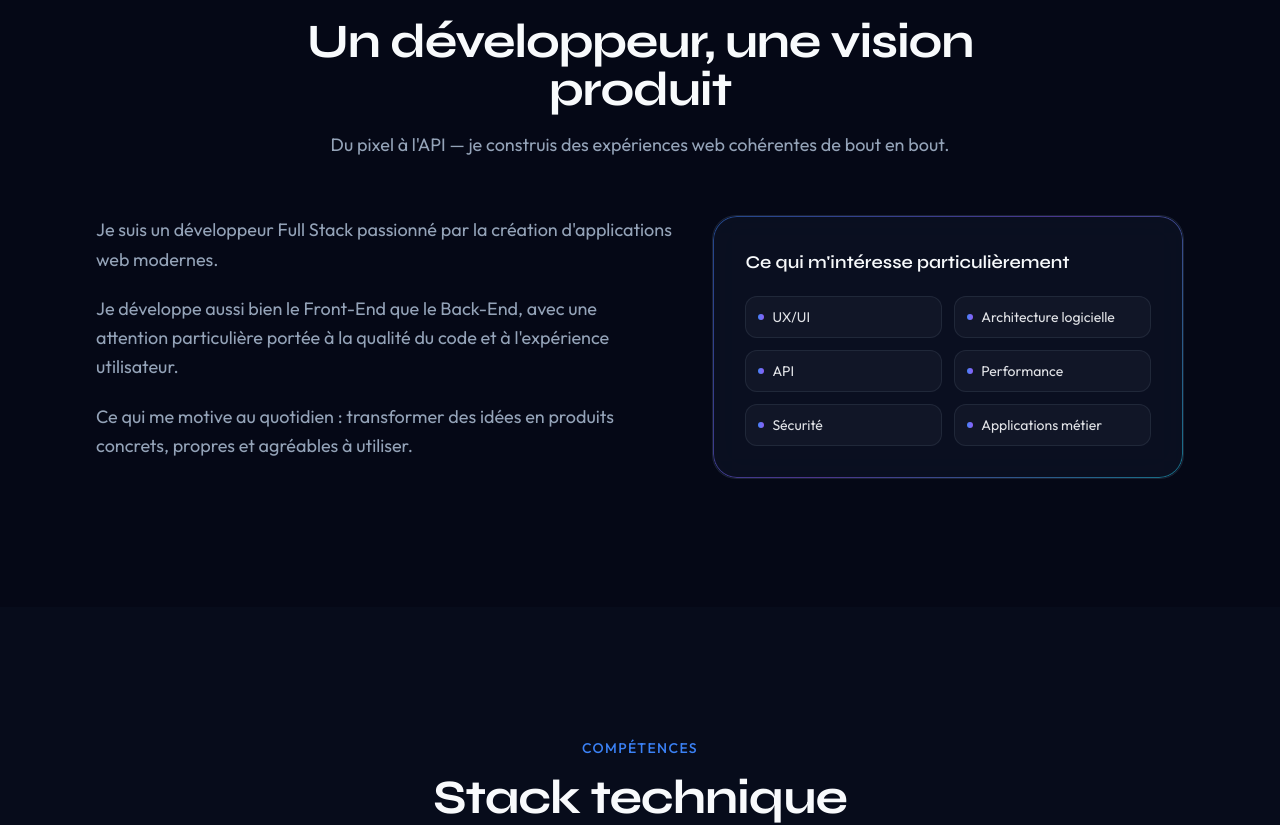
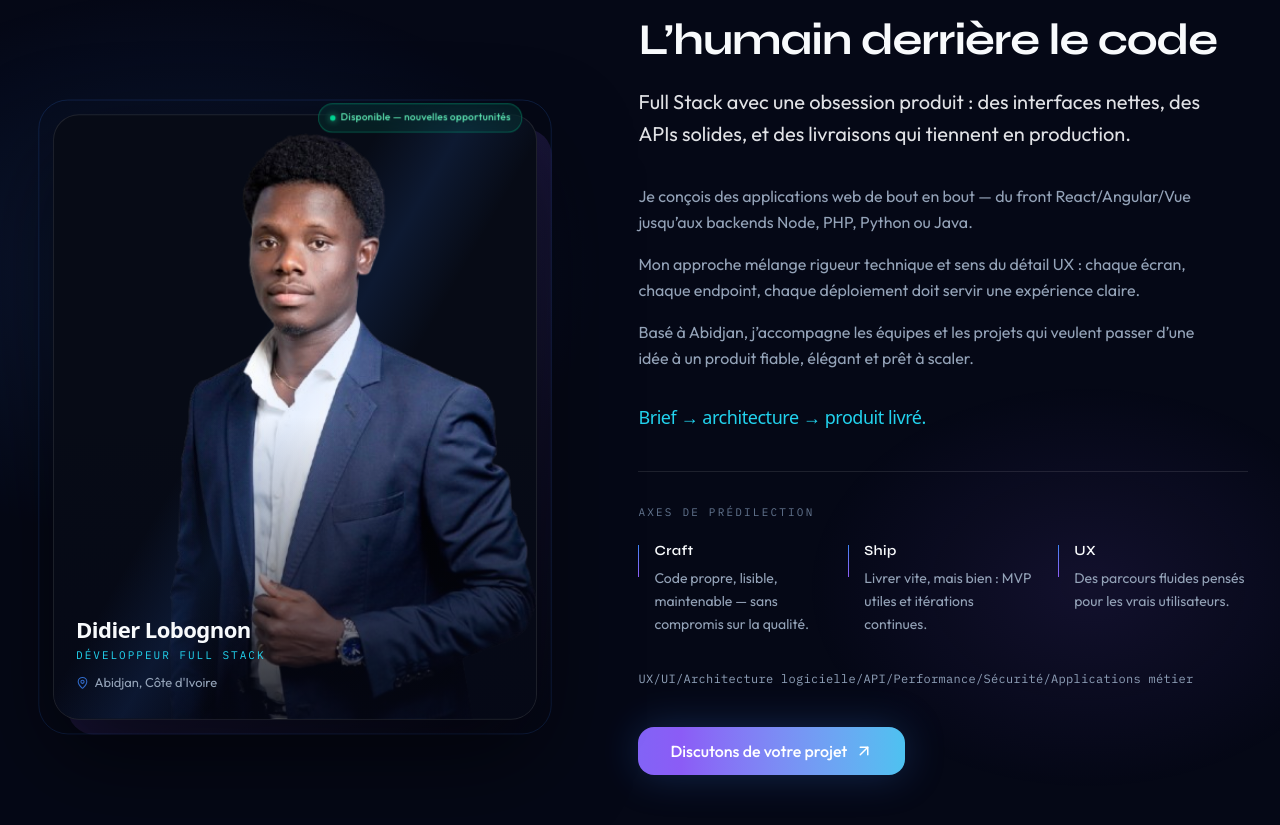
Before and after one commit to didier-lobognon/MonPortfolio, a React (Vite) app: page / in a window 1280 px wide. Shown: the part 949-1774 px from the top of the page. Built offline with nearby package versions, Linux system fonts and the light colour scheme; a web font is replaced by a local one.

Commit message:
UPDATE : mise a jour du design du bloc droit de hero design terminal

```diff
--- a/src/components/sections/About.tsx
+++ b/src/components/sections/About.tsx
@@ -1,61 +1,206 @@
-import { motion } from 'framer-motion'
+import { motion, useScroll, useTransform } from 'framer-motion'
+import { useRef } from 'react'
+import { ArrowUpRight, MapPin } from 'lucide-react'
 import { personalInfo } from '@/data/personal'
-import { SectionHeading } from '@/components/shared/SectionHeading'
-import { fadeInUp, staggerContainer, viewportOnce } from '@/lib/animations'
+import portrait from '@/assets/ld-didier.png'
+import { fadeInUp, slideInLeft, slideInRight, staggerContainer, viewportOnce } from '@/lib/animations'
 import { useLanguage } from '@/i18n/LanguageProvider'
+import { scrollToSection } from '@/lib/utils'
+import { Button } from '@/components/ui/button'
 
 export function About() {
   const { t } = useLanguage()
+  const sectionRef = useRef<HTMLElement>(null)
+  const { scrollYProgress } = useScroll({
+    target: sectionRef,
+    offset: ['start end', 'end start'],
+  })
+  const photoScale = useTransform(scrollYProgress, [0.1, 0.45], [0.92, 1])
+  const photoY = useTransform(scrollYProgress, [0.1, 0.5], [40, 0])
+  const contentOpacity = useTransform(scrollYProgress, [0.15, 0.4], [0.55, 1])
+
+  const interestsLine = personalInfo.interests.join('/')
 
   return (
-    <section id="about" className="relative py-24 sm:py-32">
-      <div className="mx-auto max-w-6xl px-5 sm:px-8">
-        <SectionHeading
-          eyebrow={t.about.eyebrow}
-          title={t.about.title}
-          description={t.about.description}
+    <section
+      id="about"
+      ref={sectionRef}
+      className="relative overflow-x-hidden py-24 sm:py-32"
+    >
+      <div
+        className="pointer-events-none absolute inset-0"
+        aria-hidden
+        style={{
+          background:
+            'radial-gradient(ellipse 55% 45% at 15% 40%, rgba(59,130,246,0.14), transparent 60%), radial-gradient(ellipse 40% 35% at 85% 70%, rgba(139,92,246,0.1), transparent 55%)',
+        }}
       />
 
-        <div className="grid gap-10 lg:grid-cols-[1.1fr_0.9fr] items-start">
+      <div className="relative mx-auto max-w-7xl px-5 sm:px-8">
+        <div className="grid items-center gap-14 lg:grid-cols-[minmax(0,0.95fr)_minmax(0,1.1fr)] lg:gap-16 xl:gap-20">
+          {/* Portrait + zoom au scroll */}
+          <motion.div
+            style={{ scale: photoScale, y: photoY }}
+            className="relative mx-auto w-full max-w-[420px] lg:mx-0 lg:max-w-none"
+          >
+            <motion.div
+              variants={slideInLeft}
+              initial="hidden"
+              whileInView="visible"
+              viewport={viewportOnce}
+              className="relative"
+            >
+              <div
+                className="absolute -inset-3 rounded-[2rem] border border-accent/20 sm:-inset-4"
+                aria-hidden
+              />
+              <div
+                className="absolute -right-3 -bottom-3 h-full w-full rounded-[1.75rem] bg-gradient-to-br from-accent/25 via-accent-violet/15 to-transparent sm:-right-4 sm:-bottom-4"
+                aria-hidden
+              />
+
+              <div className="relative overflow-hidden rounded-[1.75rem] border border-white/10 bg-[#070b16] shadow-[0_40px_100px_rgba(0,0,0,0.55)]">
+                <img
+                  src={portrait}
+                  alt={personalInfo.name}
+                  className="aspect-[4/5] w-full object-cover object-[center_12%]"
+                  width={640}
+                  height={800}
+                  loading="lazy"
+                  decoding="async"
+                />
+                <div
+                  className="pointer-events-none absolute inset-0 bg-gradient-to-t from-[#050816] via-transparent to-transparent opacity-80"
+                  aria-hidden
+                />
+                <div
+                  className="pointer-events-none absolute inset-0 bg-[linear-gradient(120deg,transparent_40%,rgba(59,130,246,0.12)_50%,transparent_60%)]"
+                  aria-hidden
+                />
+
+                <div className="absolute inset-x-0 bottom-0 p-5 sm:p-6">
+                  <p className="font-name text-xl font-semibold tracking-tight text-text sm:text-2xl">
+                    {personalInfo.name}
+                  </p>
+                  <p className="mt-1 font-mono text-xs tracking-[0.18em] text-accent-cyan uppercase">
+                    {t.hero.title}
+                  </p>
+                  <p className="mt-3 inline-flex items-center gap-1.5 text-sm text-muted">
+                    <MapPin size={14} className="text-accent/80" aria-hidden />
+                    {personalInfo.location}
+                  </p>
+                </div>
+              </div>
+
+              <motion.div
+                className="absolute -top-3 right-4 hidden rounded-full border border-emerald-400/35 bg-emerald-400/10 px-3 py-1.5 text-[11px] font-medium tracking-wide text-emerald-300 backdrop-blur-md sm:block"
+                initial={{ opacity: 0, y: 8 }}
+                whileInView={{ opacity: 1, y: 0 }}
+                viewport={viewportOnce}
+                transition={{ delay: 0.35 }}
+              >
+                <span className="mr-1.5 inline-block h-1.5 w-1.5 rounded-full bg-emerald-400 shadow-[0_0_8px_rgba(52,211,153,0.9)]" />
+                {t.hero.availability}
+              </motion.div>
+            </motion.div>
+          </motion.div>
+
+          {/* Contenu */}
+          <motion.div
+            style={{ opacity: contentOpacity }}
+            variants={slideInRight}
+            initial="hidden"
+            whileInView="visible"
+            viewport={viewportOnce}
+            className="min-w-0"
+          >
+            <p className="mb-4 font-medium text-sm tracking-[0.22em] uppercase text-accent">
+              {t.about.eyebrow}
+            </p>
+            <h2 className="font-display text-3xl font-bold tracking-tight text-text sm:text-4xl md:text-[2.75rem] md:leading-[1.15]">
+              {t.about.title}
+            </h2>
+            <p className="mt-5 max-w-xl text-lg leading-relaxed text-text/90 sm:text-xl">
+              {t.about.lead}
+            </p>
+
             <motion.div
               variants={staggerContainer}
               initial="hidden"
               whileInView="visible"
               viewport={viewportOnce}
-            className="space-y-5 text-muted text-base sm:text-lg leading-relaxed"
+              className="mt-8 space-y-4 max-w-xl text-[15px] leading-relaxed text-muted sm:text-base"
             >
               {t.about.bio.map((paragraph) => (
-              <motion.p key={paragraph.slice(0, 28)} variants={fadeInUp}>
+                <motion.p key={paragraph.slice(0, 32)} variants={fadeInUp}>
                   {paragraph}
                 </motion.p>
               ))}
             </motion.div>
 
-          <motion.div
-            variants={fadeInUp}
-            initial="hidden"
-            whileInView="visible"
+            <p className="mt-8 font-name text-base font-medium tracking-tight text-accent-cyan sm:text-lg">
+              {t.about.signature}
+            </p>
+
+            <div className="mt-10 border-t border-white/10 pt-8">
+              <p className="mb-5 font-mono text-[11px] tracking-[0.2em] text-slate-500 uppercase">
+                {t.about.focusLabel}
+              </p>
+              <ul className="grid gap-5 sm:grid-cols-3">
+                {t.about.pillars.map((pillar, i) => (
+                  <motion.li
+                    key={pillar.title}
+                    initial={{ opacity: 0, y: 16, scale: 0.96 }}
+                    whileInView={{ opacity: 1, y: 0, scale: 1 }}
                     viewport={viewportOnce}
-            className="glass rounded-3xl p-7 sm:p-8 gradient-border"
+                    transition={{ delay: 0.08 * i, duration: 0.5, ease: [0.22, 1, 0.36, 1] }}
+                    className="relative pl-4"
                   >
-            <h3 className="font-display text-lg font-semibold text-text mb-5">
-              {t.about.interestsTitle}
-            </h3>
-            <ul className="grid grid-cols-2 gap-3">
-              {personalInfo.interests.map((item, i) => (
-                <motion.li
-                  key={item}
-                  initial={{ opacity: 0, x: 12 }}
-                  whileInView={{ opacity: 1, x: 0 }}
-                  viewport={viewportOnce}
-                  transition={{ delay: i * 0.06 }}
-                  className="flex items-center gap-2 rounded-xl bg-white/[0.03] border border-border px-3 py-2.5 text-sm text-text/90"
-                >
-                  <span className="h-1.5 w-1.5 rounded-full bg-gradient-to-r from-accent to-accent-violet" />
-                  {item}
+                    <span
+                      className="absolute top-1 left-0 h-8 w-px bg-gradient-to-b from-accent to-accent-violet"
+                      aria-hidden
+                    />
+                    <p className="font-display text-sm font-semibold tracking-wide text-text">
+                      {pillar.title}
+                    </p>
+                    <p className="mt-1.5 text-sm leading-relaxed text-muted">
+                      {pillar.text}
+                    </p>
                   </motion.li>
                 ))}
               </ul>
+            </div>
+
+            {/* Une seule ligne */}
+            <motion.p
+              initial={{ opacity: 0, x: -12 }}
+              whileInView={{ opacity: 1, x: 0 }}
+              viewport={viewportOnce}
+              transition={{ duration: 0.55, ease: [0.22, 1, 0.36, 1] }}
+              className="mt-9 overflow-x-auto whitespace-nowrap font-mono text-[11px] tracking-wide text-slate-400 sm:text-xs"
+            >
+              {interestsLine}
+            </motion.p>
+
+            {/* CTA sans magnetic — zoom au scroll */}
+            <motion.div
+              initial={{ opacity: 0, scale: 0.92, y: 18 }}
+              whileInView={{ opacity: 1, scale: 1, y: 0 }}
+              viewport={viewportOnce}
+              transition={{ duration: 0.55, ease: [0.22, 1, 0.36, 1] }}
+              className="mt-10"
+            >
+              <Button
+                size="lg"
+                variant="gradient"
+                className="gap-2 transition-transform duration-300 hover:scale-[1.02]"
+                data-cursor="contact"
+                onClick={() => scrollToSection('contact')}
+              >
+                {t.about.cta}
+                <ArrowUpRight size={18} />
+              </Button>
+            </motion.div>
           </motion.div>
         </div>
       </div>
--- a/src/i18n/messages.ts
+++ b/src/i18n/messages.ts
@@ -26,15 +26,30 @@ export const messages = {
     },
     about: {
       eyebrow: 'À propos',
-      title: 'Un développeur, une vision produit',
-      description:
-        "Du pixel à l'API — je construis des expériences web cohérentes de bout en bout.",
-      interestsTitle: "Ce qui m'intéresse particulièrement",
+      title: 'L’humain derrière le code',
+      lead: 'Full Stack avec une obsession produit : des interfaces nettes, des APIs solides, et des livraisons qui tiennent en production.',
       bio: [
-        "Je suis un développeur Full Stack passionné par la création d'applications web modernes.",
-        "Je développe aussi bien le Front-End que le Back-End, avec une attention particulière portée à la qualité du code et à l'expérience utilisateur.",
-        'Ce qui me motive au quotidien : transformer des idées en produits concrets, propres et agréables à utiliser.',
+        'Je conçois des applications web de bout en bout — du front React/Angular/Vue jusqu’aux backends Node, PHP, Python ou Java.',
+        'Mon approche mélange rigueur technique et sens du détail UX : chaque écran, chaque endpoint, chaque déploiement doit servir une expérience claire.',
+        'Basé à Abidjan, j’accompagne les équipes et les projets qui veulent passer d’une idée à un produit fiable, élégant et prêt à scaler.',
       ],
+      focusLabel: 'Axes de prédilection',
+      signature: 'Brief → architecture → produit livré.',
+      pillars: [
+        {
+          title: 'Craft',
+          text: 'Code propre, lisible, maintenable — sans compromis sur la qualité.',
+        },
+        {
+          title: 'Ship',
+          text: 'Livrer vite, mais bien : MVP utiles et itérations continues.',
+        },
+        {
+          title: 'UX',
+          text: 'Des parcours fluides pensés pour les vrais utilisateurs.',
+        },
+      ],
+      cta: 'Discutons de votre projet',
     },
     skills: {
       eyebrow: 'Compétences',
@@ -103,15 +118,30 @@ export const messages = {
     },
     about: {
       eyebrow: 'About',
-      title: 'A developer with a product mindset',
-      description:
-        'From pixel to API — I craft coherent end-to-end web experiences.',
-      interestsTitle: 'What I care about most',
+      title: 'The person behind the code',
+      lead: 'Full Stack with a product obsession: sharp interfaces, solid APIs, and releases that hold up in production.',
       bio: [
-        'I am a Full Stack developer passionate about building modern web applications.',
-        'I work across Front-End and Back-End, with particular attention to code quality and user experience.',
-        'What drives me daily: turning ideas into clean, concrete products that feel great to use.',
+        'I build end-to-end web applications — from React/Angular/Vue frontends to Node, PHP, Python, or Java backends.',
+        'My approach blends technical rigor with UX detail: every screen, endpoint, and deploy should serve a clear experience.',
+        'Based in Abidjan, I partner with teams and projects that want to go from idea to a reliable, elegant, scalable product.',
       ],
+      focusLabel: 'Focus areas',
+      signature: 'Brief → architecture → shipped product.',
+      pillars: [
+        {
+          title: 'Craft',
+          text: 'Clean, readable, maintainable code — no compromise on quality.',
+        },
+        {
+          title: 'Ship',
+          text: 'Move fast, ship well: useful MVPs and continuous iteration.',
+        },
+        {
+          title: 'UX',
+          text: 'Fluid journeys designed for real users.',
+        },
+      ],
+      cta: "Let's talk about your project",
     },
     skills: {
       eyebrow: 'Skills',
@@ -159,8 +189,12 @@ export const messages = {
 
 export type Messages = {
   [K in keyof (typeof messages)['fr']]: {
-    [P in keyof (typeof messages)['fr'][K]]: (typeof messages)['fr'][K][P] extends readonly string[]
-      ? readonly string[]
-      : string
+    [P in keyof (typeof messages)['fr'][K]]: (typeof messages)['fr'][K][P] extends string
+      ? string
+      : (typeof messages)['fr'][K][P] extends readonly (infer Item)[]
+        ? Item extends string
+          ? readonly string[]
+          : readonly { readonly [Key in keyof Item]: string }[]
+        : string
   }
 }
```
Lines whose indentation alone changed are shown as unchanged.
